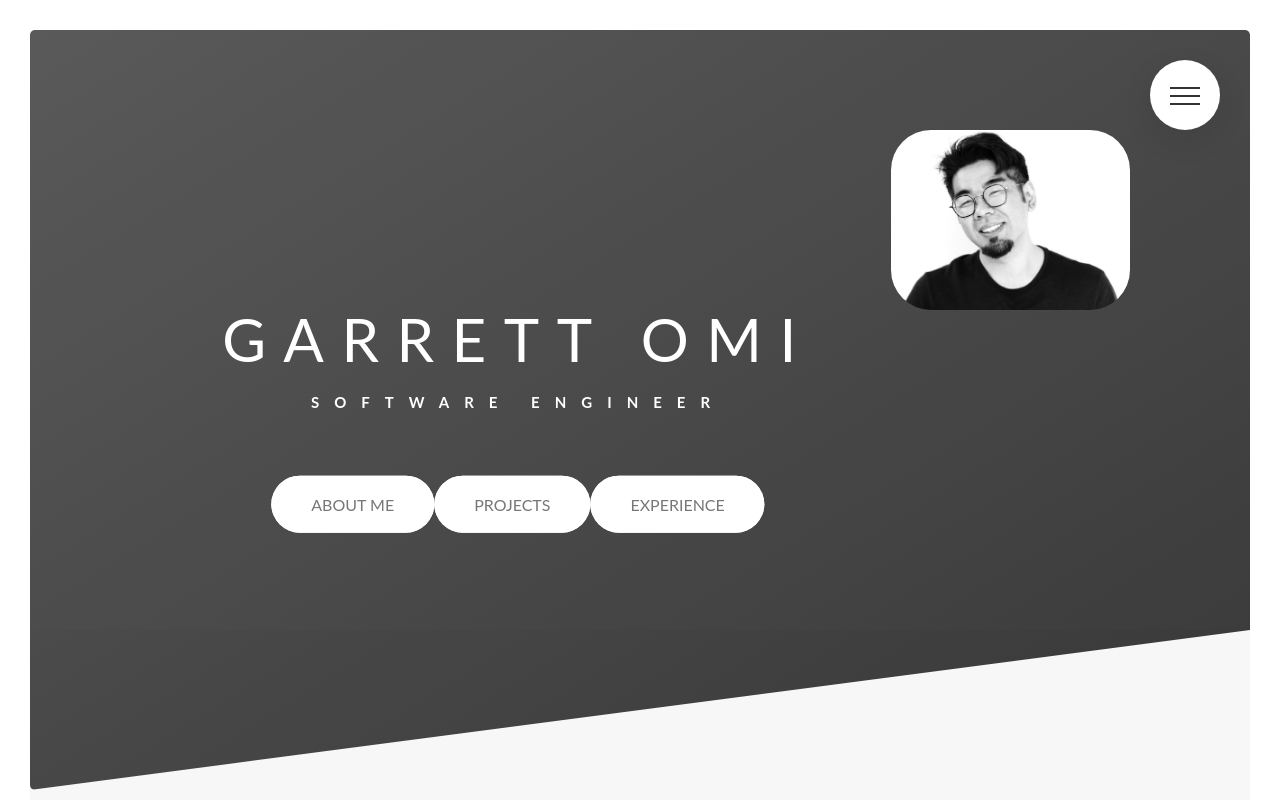
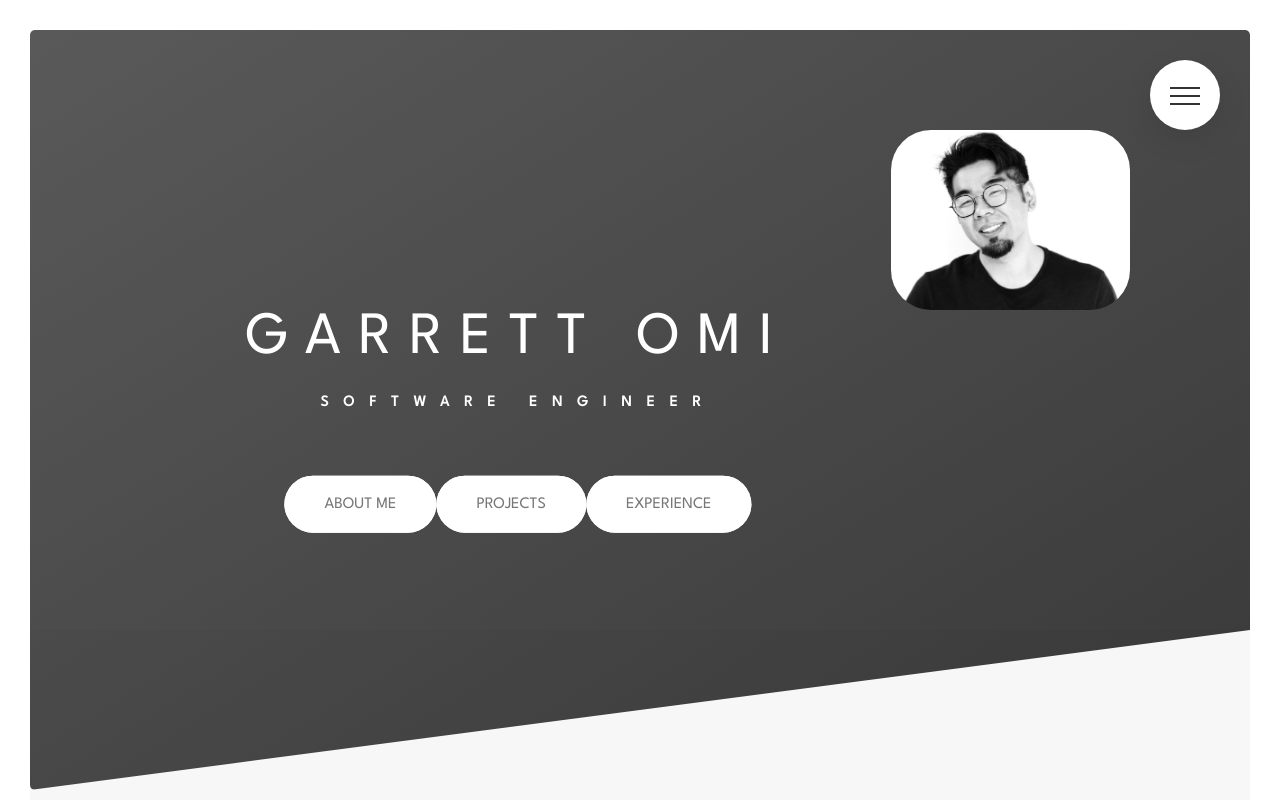
Before and after one commit to garrettomi/portfolio, a React (Vite) app: page / in a window 1280 px wide. Shown: the top 800 px of the page. Built offline with nearby package versions, Linux system fonts and the light colour scheme.

Commit message:
Update: Font League Spartan

```diff
--- a/src/sass/base/_typography.scss
+++ b/src/sass/base/_typography.scss
@@ -1,5 +1,7 @@
+@import url('https://fonts.googleapis.com/css2?family=League+Spartan&display=swap');
+
 body {
-    font-family: "Lato", sans-serif;
+    font-family: "League Spartan", sans-serif;
     font-weight: 400;
     /*font-size: 16px;*/
     line-height: 1.7;
```
